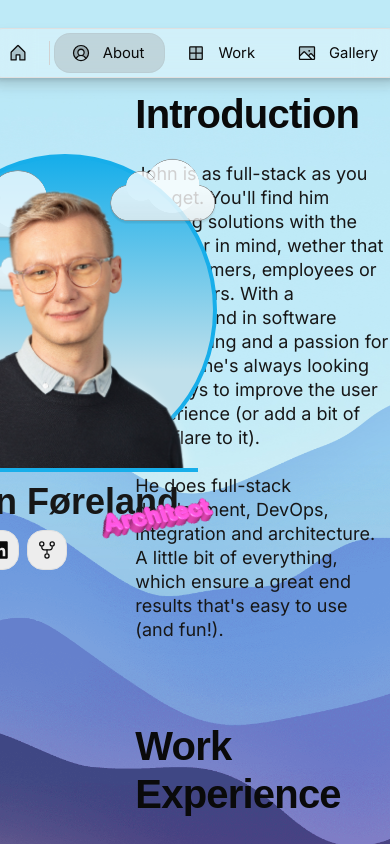
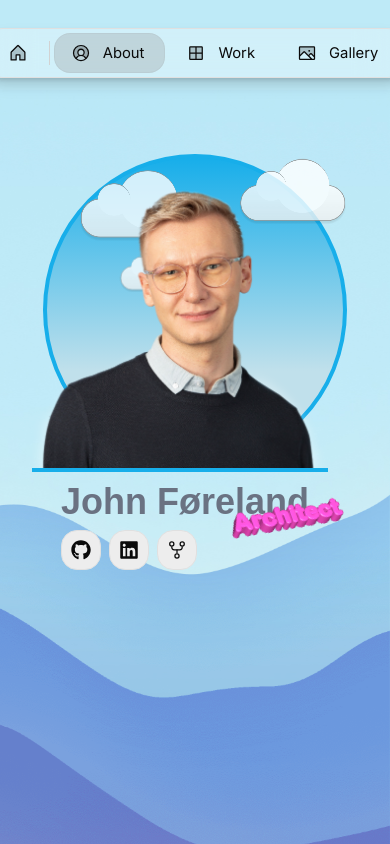
Before and after one commit to johnforeland/john.fore.land, a Next.js app: page /about in a window 390 px wide. Shown: the top 844 px of the page. Built offline with nearby package versions, Linux system fonts and the light colour scheme.

Commit message:
correct formatting of /about on mobile

```diff
--- a/src/app/about/page.tsx
+++ b/src/app/about/page.tsx
@@ -20,11 +20,8 @@ export async function generateMetadata() {
 export default function About() {
   return (
     <MountainBackground>
-      <div className="grid grid-cols-3 gap-4">
-        <div />
-        <div className="col-span-2">
-          <Flex className="s-flex-show" height={24} />
-
+      <div className="grid grid-cols-1 md:grid-cols-3 gap-4">
+        <div className="col-span-2 col-start-2 mx-10">
           <Intro />
           <Work />
           <Studies />
--- a/src/app/about/parts/Name.tsx
+++ b/src/app/about/parts/Name.tsx
@@ -8,8 +8,10 @@ export default function Name({ className }: { className?: string }) {
       <div className={className}>
         <div className="grid mb-24">
           {/* Name */}
-          <h1 className="text-4xl font-extrabold flex-shrink">{person.name}</h1>
 
+          <h1 className="text-4xl text-gray-500 font-extrabold flex-shrink">
+            {person.name}
+          </h1>
           {/* Title */}
           <Title
             style={{
@@ -17,7 +19,6 @@ export default function Name({ className }: { className?: string }) {
               position: "absolute",
             }}
           />
-
           {/* Social Buttons */}
           <div className="mt-8">
             <SocialButtons />
--- a/src/components/backgrounds/mountains/MountainBackground.module.scss
+++ b/src/components/backgrounds/mountains/MountainBackground.module.scss
@@ -5,6 +5,6 @@
 }
 
 .banner {
-  height: 125vh;
+  height: 150vh;
   background: #bbe8f6;
 }
--- a/src/components/backgrounds/mountains/MountainBackground.tsx
+++ b/src/components/backgrounds/mountains/MountainBackground.tsx
@@ -16,46 +16,57 @@ export default function MountainBackground({
 }) {
   return (
     <div className={styles.main}>
-      <ParallaxBanner className={styles.banner}>
+      <ParallaxBanner
+        className={styles.banner}
+        layers={[
+          {
+            image: "images/mountains/bg-1.jpg",
+            translateY: [0, 50],
+            shouldAlwaysCompleteAnimation: true,
+            expanded: false,
+          },
+          {
+            image: "images/mountains/bg-2.png",
+            translateY: [5, 45],
+            shouldAlwaysCompleteAnimation: true,
+            expanded: false,
+          },
+          {
+            image: "images/mountains/bg-3.png",
+            translateY: [10, 30],
+            shouldAlwaysCompleteAnimation: true,
+            expanded: false,
+          },
+          {
+            image: "images/mountains/bg-4.png",
+            translateY: [15, 25],
+            shouldAlwaysCompleteAnimation: true,
+            expanded: false,
+          },
+          {
+            image: "images/mountains/bg-5.png",
+            translateY: [20, 20],
+            shouldAlwaysCompleteAnimation: true,
+            expanded: false,
+          },
+        ]}
+      >
         <ParallaxBannerLayer
-          image="images/mountains/bg-1.jpg"
-          translateY={[0, 50]}
-          shouldAlwaysCompleteAnimation={true}
-          expanded={false}
-        />
-
-        <ParallaxBannerLayer
-          image="images/mountains/bg-2.png"
-          translateY={[5, 45]}
-          shouldAlwaysCompleteAnimation={true}
-          expanded={false}
-        />
-        <ParallaxBannerLayer
-          image="images/mountains/bg-3.png"
-          translateY={[10, 30]}
-          shouldAlwaysCompleteAnimation={true}
-          expanded={false}
-        />
-        <ParallaxBannerLayer
-          image="images/mountains/bg-4.png"
-          translateY={[15, 25]}
-          shouldAlwaysCompleteAnimation={true}
-          expanded={false}
-        />
-
-        <ParallaxBannerLayer
-          image="images/mountains/bg-5.png"
-          translateY={[20, 20]}
-          shouldAlwaysCompleteAnimation={true}
-          expanded={false}
-        />
-        <ParallaxBannerLayer>{children}</ParallaxBannerLayer>
-        <ParallaxBannerLayer
+          className="invisible md:visible"
           translateY={[0, 20]}
           shouldAlwaysCompleteAnimation={true}
           expanded={false}
         >
-          <div className="grid grid-cols-3 place-items-center">
+          <ParallaxBannerLayer>
+            <div className="grid grid-cols-1 md:grid-cols-3 place-items-center visible md:invisible">
+              <div className="grid place-items-center">
+                <Photo />
+                <Name className="mr-20" />
+              </div>
+            </div>
+            {children}
+          </ParallaxBannerLayer>
+          <div className="grid grid-cols-1 md:grid-cols-3 place-items-center">
             <div className="grid place-items-center">
               <Photo />
               <Name className="mr-20" />
```
